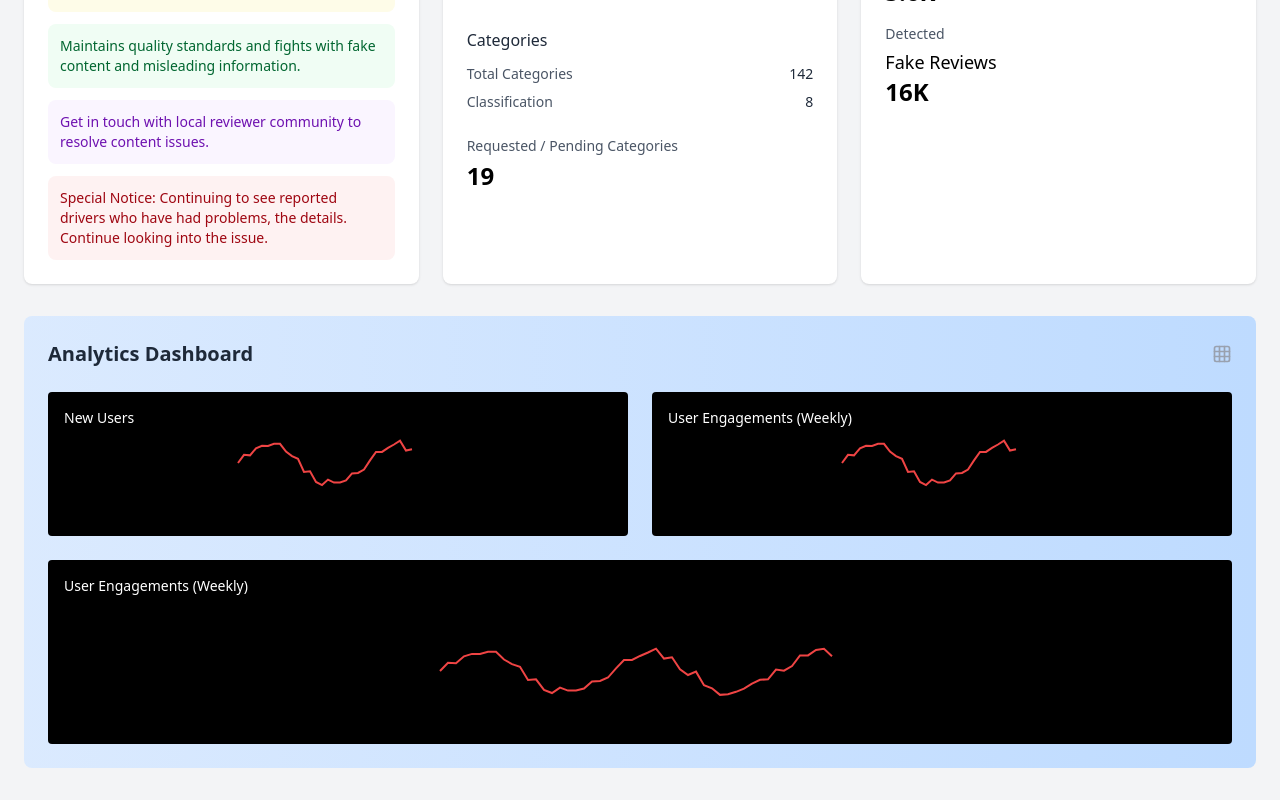
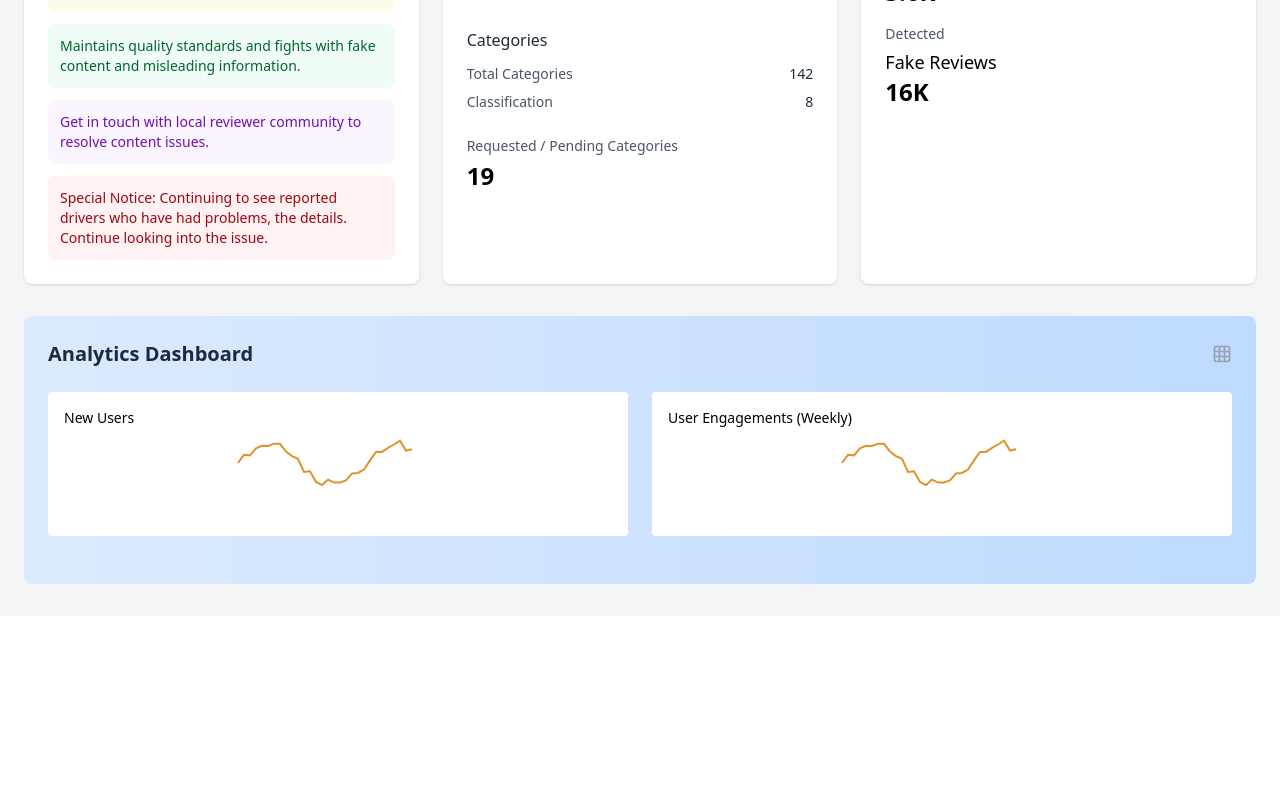
Before and after one commit to thimiratk/Cleverly---Final-Project, a React (Vite) app in the folder frontend/: page /moderator in a window 1280 px wide. Shown: the part 564-1364 px from the top of the page. After the commit the page ends 1180 px from the top, so only its background shows below. Built offline with nearby package versions, Linux system fonts and the light colour scheme.

Commit message:
`Refactor charts and layout components: update colors, remove LargeChart component, and adjust UserProfileBar gradient`

```diff
--- a/frontend/src/components/Layout/ModeratorDashboard.jsx
+++ b/frontend/src/components/Layout/ModeratorDashboard.jsx
@@ -27,29 +27,15 @@ const notifications = [
     y: 50 + Math.sin(i * 0.3) * 20 + Math.random() * 10
   }));
 
-  const SmallChart = ({ title, color = "#ef4444" }) => (
-    <div className="bg-black p-4 rounded">
-      <h4 className="text-white text-sm mb-3">{title}</h4>
+  const SmallChart = ({ title, color = "#e2922aff" }) => (
+    <div className="bg-white p-4 rounded">
+      <h4 className="text-black text-sm mb-3">{title}</h4>
       <svg width="100%" height="80" viewBox="0 0 200 80" className="overflow-visible">
         <polyline
           fill="none"
           stroke={color}
           strokeWidth="2"
           points={chartData.slice(0, 30).map((point, i) => `${i * 6},${80 - point.y}`).join(' ')}
-        />
-      </svg>
-    </div>
-  );
-
-  const LargeChart = ({ title }) => (
-    <div className="bg-black p-4 rounded">
-      <h4 className="text-white text-sm mb-3">{title}</h4>
-      <svg width="100%" height="120" viewBox="0 0 400 120" className="overflow-visible">
-        <polyline
-          fill="none"
-          stroke="#ef4444"
-          strokeWidth="2"
-          points={chartData.map((point, i) => `${i * 8},${120 - point.y}`).join(' ')}
         />
       </svg>
     </div>
@@ -80,7 +66,7 @@ const notifications = [
       {/* Profile Info */}
       <div className="pt-20 pb-8 text-center">
         <div className="flex items-center justify-center space-x-2">
-          <h1 className="text-2xl font-bold text-gray-800">Paul Heyman</h1>
+          <h1 className="text-2xl font-bold text-gray-800">Nevil Perera</h1>
           <Shield className="w-6 h-6 text-blue-500" />
         </div>
         <div className="flex items-center justify-center space-x-2 mt-2">
@@ -203,9 +189,7 @@ const notifications = [
             <SmallChart title="User Engagements (Weekly)" />
           </div>
 
-          <div className="grid grid-cols-1 gap-6">
-            <LargeChart title="User Engagements (Weekly)" />
-          </div>
+
         </div>
 
       </div>
--- a/frontend/src/components/Layout/UserProfileBar.jsx
+++ b/frontend/src/components/Layout/UserProfileBar.jsx
@@ -1,6 +1,6 @@
 import Header from './Header'
 import React, { useState } from 'react'
-import { Edit3, Grid3X3, Heart, Eye, Save, X, Plus, MessageSquare, Badge, MapPin, GraduationCap, Briefcase, Camera } from 'lucide-react'
+import { Edit3, Grid3X3, Heart, Eye, Save, X, Plus, MessageSquare, Badge, MapPin, Briefcase, Camera } from 'lucide-react'
 import image1 from '../../assets/Audi.png'
 import image2 from '../../assets/image2.png'
 import Audi2 from '../../assets/Audi2.png'
@@ -167,7 +167,7 @@ const UserProfileBar = () => {
       <div className="pt-16">
 
       {/* Profile Header Section */}
-      <div className="relative bg-gradient-to-r from-blue-400 to-blue-500 pb-20">
+      <div className="relative bg-gradient-to-r from-blue-400 to-blue-500 pb-30">
         <div className="absolute bottom-0 left-1/2 transform -translate-x-1/2 translate-y-1/2">
           <div className="relative">
             <img
```
